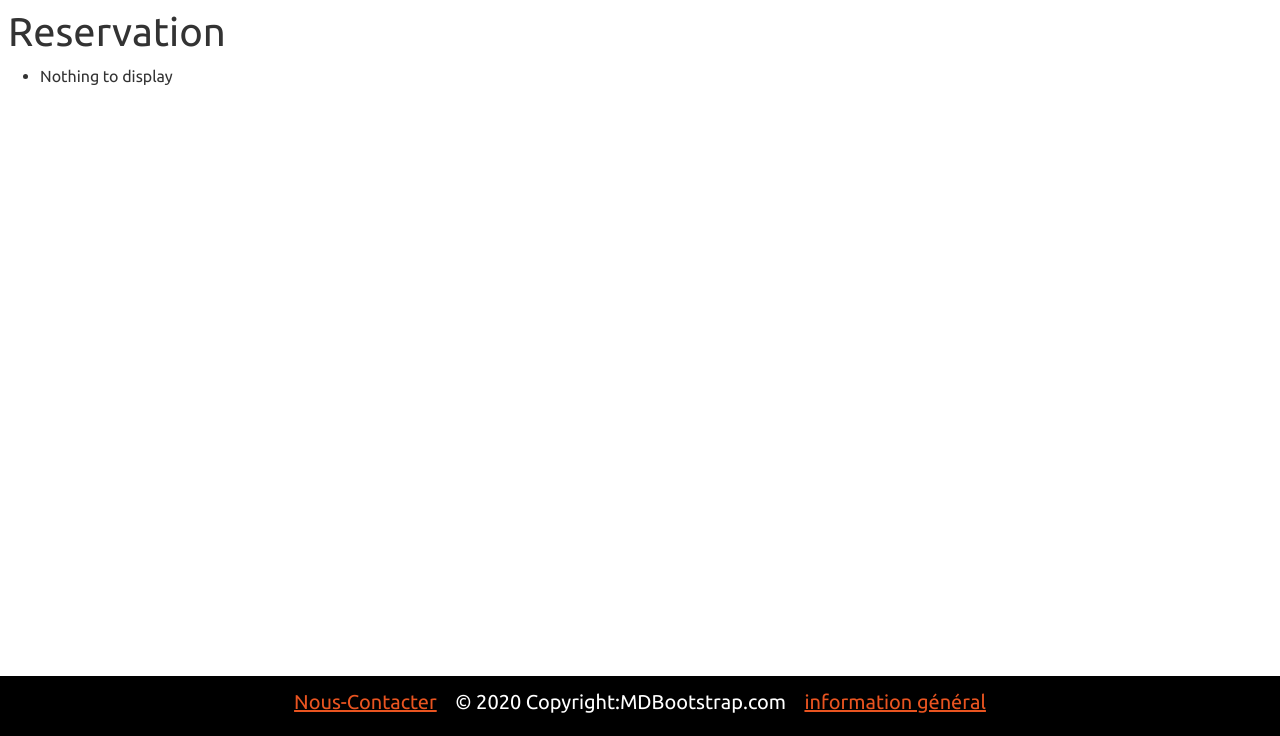
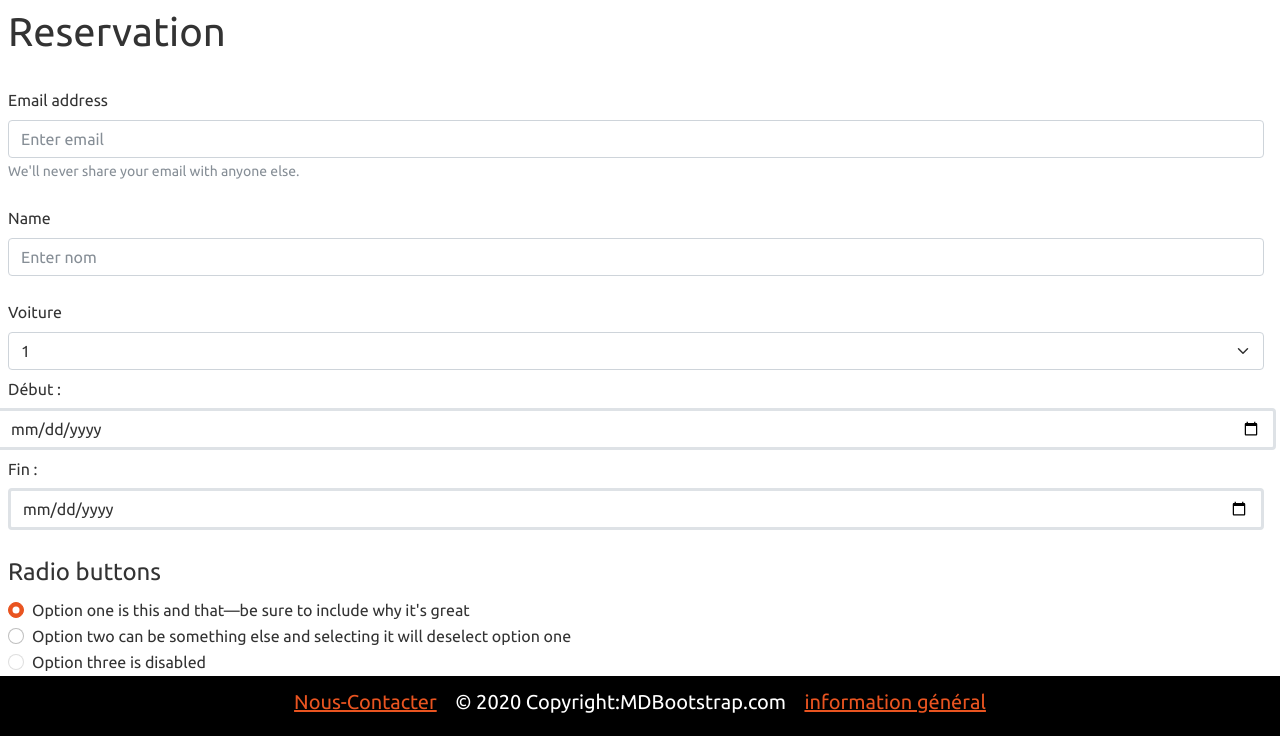
Before and after one commit to Lalie19/Projet-car, a PHP site: template src/View/Reservation/index.html.twig in a window 1280 px wide. Shown: the part 64-800 px from the top of the page. Run offline with PHP 8.4, Linux system fonts and the light colour scheme; the template is opened without the code that fills it, so the values that code supplies are empty; some libraries are stand-ins or nearby versions.

Commit message:
reservation

```diff
--- a/src/Controller/PeugeotController.php
+++ b/src/Controller/PeugeotController.php
@@ -24,7 +24,6 @@ class PeugeotController extends AbstractController
     {
         $peugeotManager = new PeugeotManager();
         $peugeots = $peugeotManager->selectAll();
-
 
         return $this->twig->render('Peugeot/index.html.twig', ['peugeots' => $peugeots]);
     }
--- a/src/Controller/TypeController.php
+++ b/src/Controller/TypeController.php
@@ -23,9 +23,9 @@ class TypeController extends AbstractController
     public function index()
     {
         $typeManager = new TypeManager();
-        $types = $typeManager->selectAll();
+        $peugeots = $typeManager->selectAll();
 
-        return $this->twig->render('Type/index.html.twig', ['types' => $types]);
+        return $this->twig->render('Peugeot/index.html.twig', ['types' => $peugeots]);
     }
 
 
--- a/src/View/Admin/index.html.twig
+++ b/src/View/Admin/index.html.twig
@@ -12,7 +12,7 @@
                 <div class="card-body">
                     <h4 class="card-title">Gérer les voitures</h4>
                     <p class="card-text">ici il est possible de gérer les différentes voitures</p>
-                    <a href="/car" class="btn btn-primary float-end">Liste des voitures</a>
+                    <a href="/car/list" class="btn btn-primary float-end">Liste des voitures</a>
                 </div>
             </div>
         </div>
--- a/src/View/Home/index.html.twig
+++ b/src/View/Home/index.html.twig
@@ -15,13 +15,13 @@
               <input type="hidden" name="id" value="">
                 <div class="form-group">
                   <label class="col-form-label" for="birthday">Début : </label>
-                  <input type="date" class="form-control border border-3" name="birthday" value="{{ wizard.birthday }}">
+                  <input type="date" class="form-control border border-3" name="birthday">
                 </div>
                 <div class="form-group">
                   <label class="col-form-label" for="birthday">Fin : </label>
-                  <input type="date" class="form-control border border-3" name="birthday" value="{{ wizard.birthday }}">
+                  <input type="date" class="form-control border border-3" name="birthday">
                 </div>
-              <a class="btn btn-primary mt-2" href="/wizard">Offre</a>
+              <a class="btn btn-primary mt-2" href="/reservation">Offre</a>
             </form>
           </div>
         </div>
--- a/src/View/Peugeot/index.html.twig
+++ b/src/View/Peugeot/index.html.twig
@@ -11,7 +11,7 @@
                             <img src="/assets/images/{{peugeot.name}}.png" class="m-2"></a><br>
                             <h4 class="text-center"> Caractèristique du véhicule :</h4 class="text-center">
                             <h5 class="m-2"> Immaticulation : {{ peugeot.plate }}</h5>
-                            <h5 class="m-2">Model : {{ peugeot.type_id }}</h5>
+                            <h5 class="m-2">Model : {{ peugeot.category }}</h5>
                             <h5 class="m-2"> Moteur : {{ peugeot.motor_id }}</h5>
                             <h5 class="m-2">Nombre de porte : {{ peugeot.door }}</h5>
                             <h5 class="m-2">Nombre de place : {{ peugeot.capacity }}</h5>
--- a/src/View/Reservation/index.html.twig
+++ b/src/View/Reservation/index.html.twig
@@ -4,13 +4,56 @@
 <body class="row">
     <div class="m-2">
         <h1>Reservation</h1>
-        <ul>
-            {% for reservation in reservations %}
-                <li>{{ reservation.id }} {{ reservation.customer_id  }} {{ reservation.namecar_id }} {{ reservation.start_date }} {{ reservation.end_date }}</li>
-            {% else %}
-                <li>Nothing to display</li>
-            {% endfor %}
-        </ul>
+        <form>
+    <fieldset>
+    <div class="form-group row">
+    <div class="form-group">
+        <label for="exampleInputEmail1" class="form-label mt-4">Email address</label>
+        <input type="email" class="form-control" id="exampleInputEmail1" aria-describedby="emailHelp" placeholder="Enter email">
+        <small id="emailHelp" class="form-text text-muted">We'll never share your email with anyone else.</small>
     </div>
+    <div class="form-group">
+        <label for="exampleInputEmail1" class="form-label mt-4">Name</label>
+        <input type="email" class="form-control" id="exampleInputEmail1" aria-describedby="emailHelp" placeholder="Enter nom">
+    </div>
+    <div class="form-group">
+        <label for="exampleSelect1" class="form-label mt-4">Voiture</label>
+        <select class="form-select" id="exampleSelect1">
+        <option>1</option>
+        <option>2</option>
+        <option>3</option>
+        </select>
+    </div>
+    <label class="col-form-label" for="birthday">Début : </label>
+                <input type="date" class="form-control border border-3" name="birthday" value="{{ wizard.birthday }}">
+                </div>
+                <div class="form-group">
+                <label class="col-form-label" for="birthday">Fin : </label>
+                <input type="date" class="form-control border border-3" name="birthday" value="{{ wizard.birthday }}">
+                </div>
+    <fieldset class="form-group">
+    <legend class="mt-4">Radio buttons</legend>
+    <div class="form-check">
+        <label class="form-check-label">
+        <input type="radio" class="form-check-input" name="optionsRadios" id="optionsRadios1" value="option1" checked="">
+        Option one is this and that—be sure to include why it's great
+        </label>
+    </div>
+    <div class="form-check">
+        <label class="form-check-label">
+        <input type="radio" class="form-check-input" name="optionsRadios" id="optionsRadios2" value="option2">
+        Option two can be something else and selecting it will deselect option one
+        </label>
+    </div>
+    <div class="form-check disabled">
+        <label class="form-check-label">
+        <input type="radio" class="form-check-input" name="optionsRadios" id="optionsRadios3" value="option3" disabled="">
+        Option three is disabled
+        </label>
+    </div>
+    </fieldset>
+
+
+</form>
 </body>
 {% endblock %}
```
Also changed, not shown: src/Controller/CarController.php (+10 -0 lines), src/View/Car/list.html.twig (added, +18 -0 lines), src/Model/PeugeotManager.php (line endings or trailing spaces).
